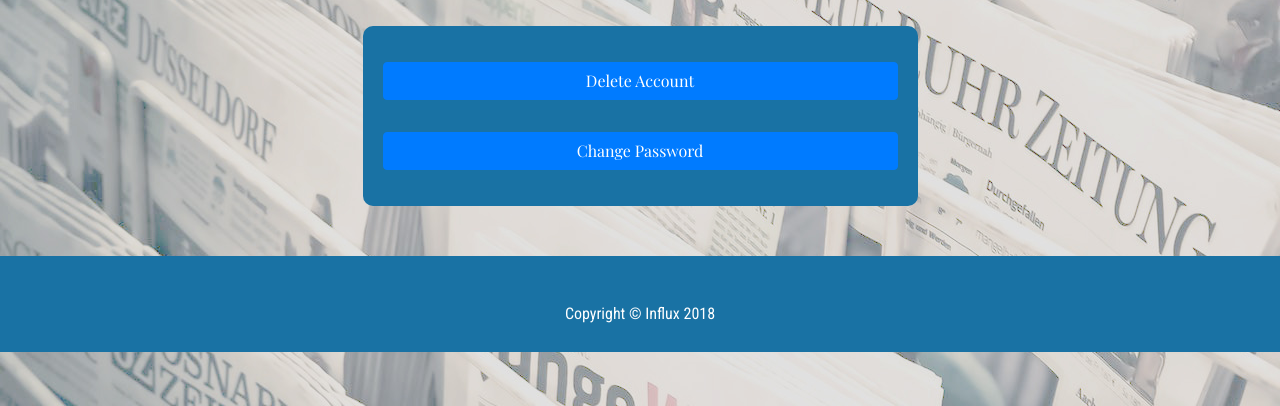
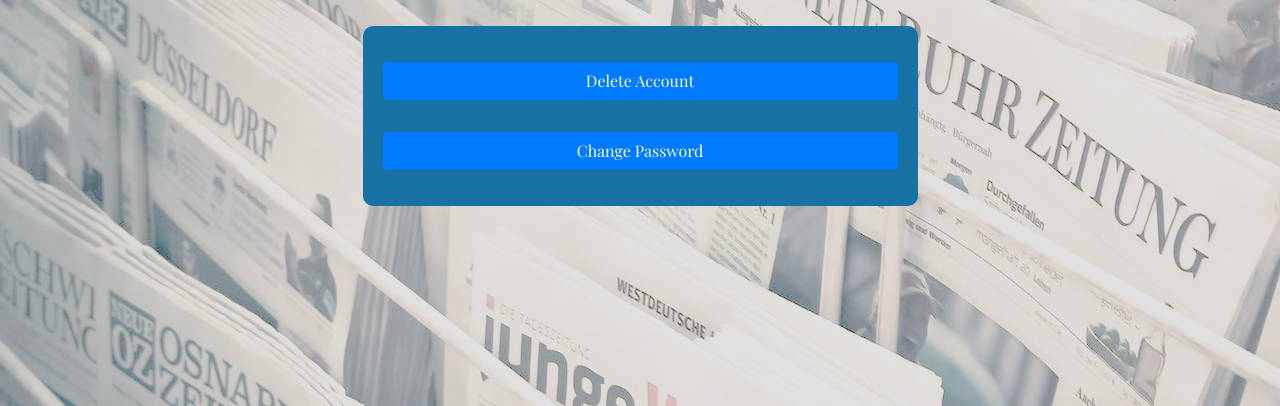
Before and after one commit to othomps1/Influx, a website: page public/settings.html in a window 1280 px wide. Shown: the part 394-800 px from the top of the page. Drawn offline with nearby package versions, Linux system fonts and the light colour scheme; no server answers.

Commit message:
removed footer from settings.html

```diff
--- a/public/settings.html
+++ b/public/settings.html
@@ -81,11 +81,6 @@
           <form id="changePasswordForm">
 
           <!-- Modal -->
-          <footer class="footer text-faded text-center py-5"style="background-color: #1972A4;color: white;">
-            <div class="container">
-              <p class="m-0 small"><h6>Copyright &copy; Influx 2018</h6></p>
-            </div>
-          </footer>
           <div class="modal fade" id="changePassword" tabindex="-1" role="dialog" aria-labelledby="exampleModalLabel" aria-hidden="true" >
             <div class="modal-dialog" role="document">
               <div class="modal-content" style="background-color: #1972A4; font-family:'Playfair Display', serif;">
```
